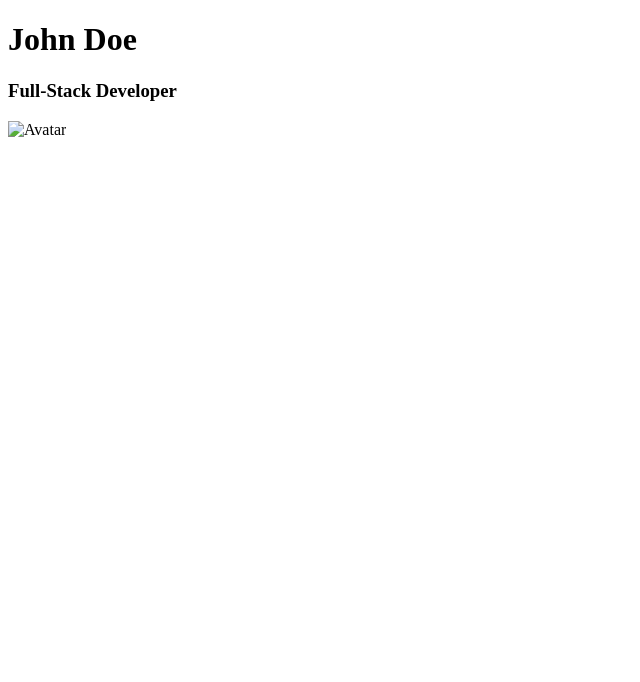
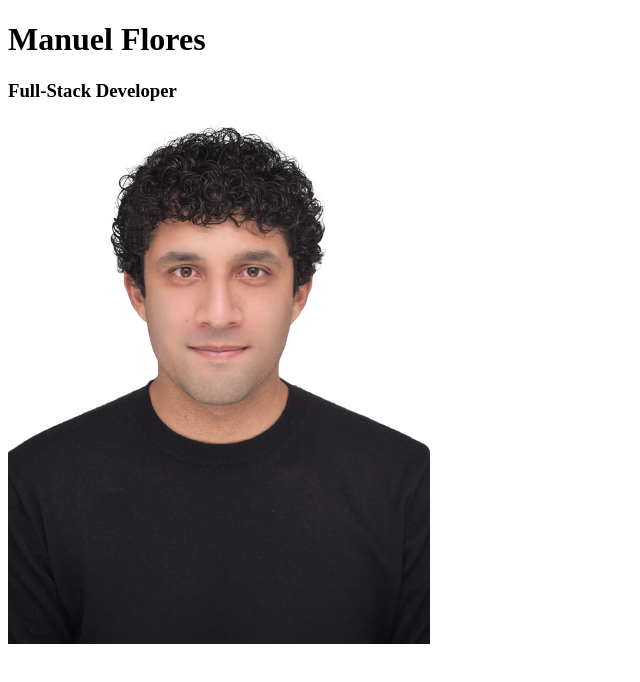
Before and after one commit to Manuel0104/homepage, a plain HTML site: page index.html in a window 1280 px wide. Shown: the whole page, without its empty margins (0-640 px from the left). Drawn offline with Linux system fonts and the light colour scheme.

Commit message:
modify the primary content section and add my photo

```diff
--- a/index.html
+++ b/index.html
@@ -12,7 +12,7 @@
       <div class="resume">
         <div class="container">
           <div class="resume__block">
-            <h1 class="contact-info__header">John Doe</h1>
+            <h1 class="contact-info__header">Manuel Flores</h1>
             <h3 class="contact-info__sub-header">Full-Stack Developer</h3>
 
             <div class="contact_info_container fh">
@@ -21,8 +21,8 @@
               <div class="contact-info__block contact-info__block--center">
                 <img
                   class="contact-info__avatar"
-                  src="assets/avatar.png"
-                  alt="Avatar"
+                  src="assets/images/myphoto2.png"
+                  alt="logo2"
                 />
               </div>
 
```
Also changed, not shown: assets/images/myphoto2.png (added).
